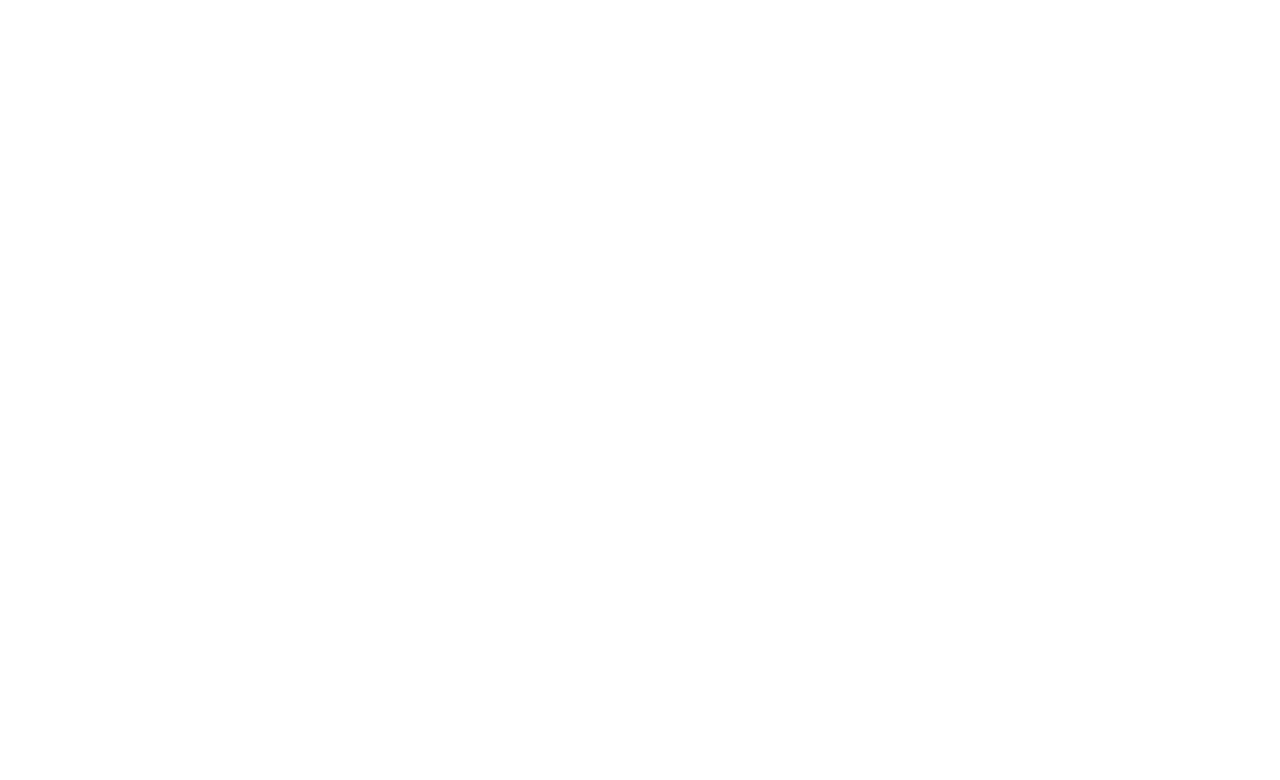
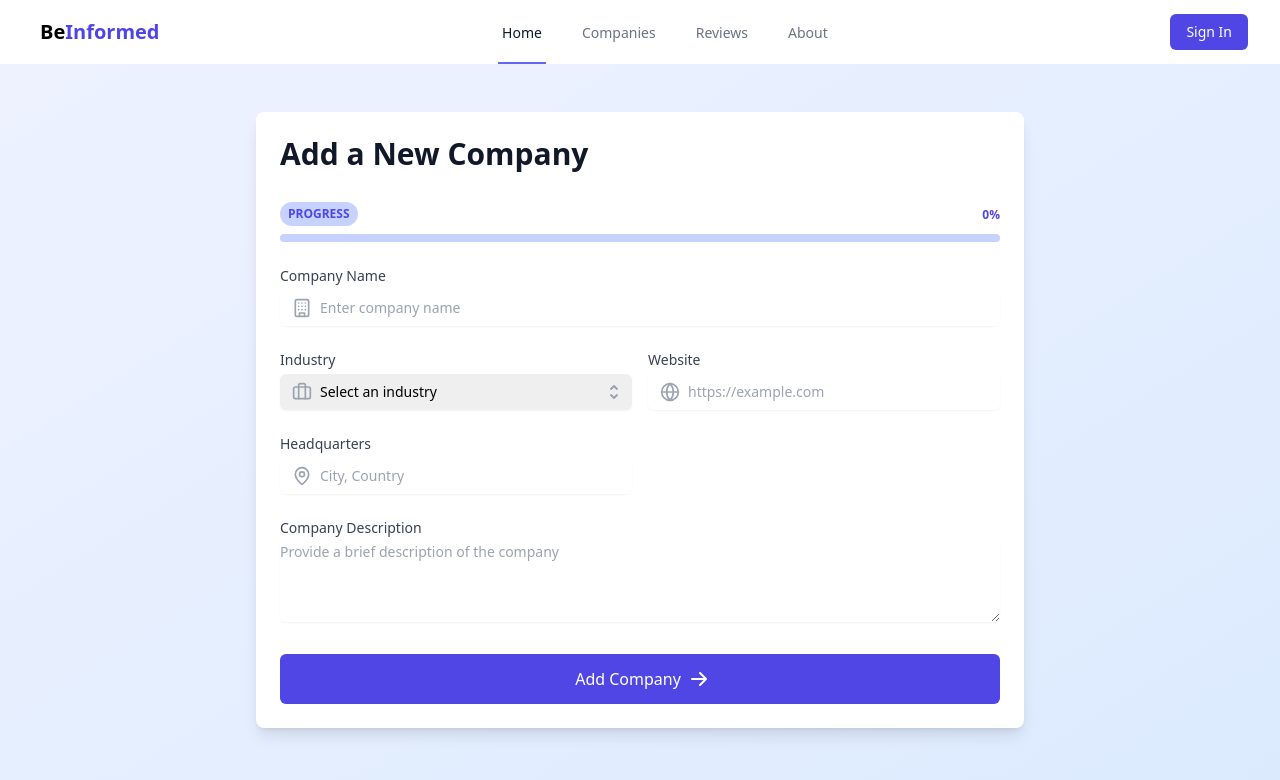
Before and after one commit to yaasir007/be-informed, a Nuxt app: page /companies/creation in a window 1280 px wide. Before the commit this address had no page. Shown: the top 780 px of the page. Built offline with nearby package versions, Linux system fonts and the light colour scheme.

Commit message:
creation of company

```diff
--- /dev/null
+++ b/pages/companies/creation.vue
@@ -0,0 +1,188 @@
+<script setup>
+import { ref, computed } from 'vue'
+import { BuildingIcon, BriefcaseIcon, GlobeIcon, MapPinIcon } from 'lucide-vue-next'
+import Navigation from '@/pages/navigation/index.vue';
+
+const companyForm = ref({
+  name: '',
+  industry: '',
+  website: '',
+  headquarters: '',
+  description: ''
+})
+
+const industries = [
+  'Technology', 'Finance', 'Healthcare', 'Education', 'Retail',
+  'Manufacturing', 'Entertainment', 'Food & Beverage', 'Transportation', 'Other'
+]
+
+const formProgress = computed(() => {
+  const totalFields = Object.keys(companyForm.value).length
+  const filledFields = Object.values(companyForm.value).filter(Boolean).length
+  return Math.round((filledFields / totalFields) * 100)
+})
+
+const submitForm = () => {
+  console.log('Submitting company:', companyForm.value)
+  alert('Company added successfully!')
+  companyForm.value = {
+    name: '',
+    industry: '',
+    website: '',
+    headquarters: '',
+    description: ''
+  }
+}
+</script>
+
+<template>
+  <Navigation />
+  <div class="min-h-screen bg-gradient-to-br from-indigo-50 to-blue-100 py-12 px-4 sm:px-6 lg:px-8">
+    <div class="max-w-3xl mx-auto">
+      <div class="bg-white shadow-lg rounded-lg overflow-hidden">
+        <div class="px-4 py-5 sm:p-6">
+          <h2 class="text-3xl font-extrabold text-gray-900 mb-6">Add a New Company</h2>
+          <div class="mb-6">
+            <div class="relative pt-1">
+              <div class="flex mb-2 items-center justify-between">
+                <div>
+                  <span class="text-xs font-semibold inline-block py-1 px-2 uppercase rounded-full text-indigo-600 bg-indigo-200">
+                    Progress
+                  </span>
+                </div>
+                <div class="text-right">
+                  <span class="text-xs font-semibold inline-block text-indigo-600">
+                    {{ formProgress }}%
+                  </span>
+                </div>
+              </div>
+              <div class="overflow-hidden h-2 mb-4 text-xs flex rounded bg-indigo-200">
+                <div :style="{ width: `${formProgress}%` }" class="shadow-none flex flex-col text-center whitespace-nowrap text-white justify-center bg-indigo-500 transition-all duration-300 ease-in-out"></div>
+              </div>
+            </div>
+          </div>
+          <form @submit.prevent="submitForm" class="space-y-8">
+            <div class="grid grid-cols-1 gap-y-6 gap-x-4 sm:grid-cols-2">
+              <div class="sm:col-span-2">
+                <label for="company-name" class="block text-sm font-medium text-gray-700">Company Name</label>
+                <div class="mt-1 relative rounded-md shadow-sm">
+                  <div class="absolute inset-y-0 left-0 pl-3 flex items-center pointer-events-none">
+                    <BuildingIcon class="h-5 w-5 text-gray-400" />
+                  </div>
+                  <input
+                    type="text"
+                    name="company-name"
+                    id="company-name"
+                    v-model="companyForm.name"
+                    required
+                    class="focus:ring-indigo-500 focus:border-indigo-500 block w-full pl-10 pr-3 py-2 sm:text-sm border-gray-300 rounded-md transition duration-150 ease-in-out"
+                    placeholder="Enter company name"
+                  >
+                </div>
+              </div>
+
+              <div>
+                <label for="industry" class="block text-sm font-medium text-gray-700">Industry</label>
+                <div class="mt-1 relative rounded-md shadow-sm">
+                  <div class="absolute inset-y-0 left-0 pl-3 flex items-center pointer-events-none">
+                    <BriefcaseIcon class="h-5 w-5 text-gray-400" />
+                  </div>
+                  <select
+                    id="industry"
+                    name="industry"
+                    v-model="companyForm.industry"
+                    required
+                    class="focus:ring-indigo-500 focus:border-indigo-500 block w-full pl-10 pr-10 py-2 sm:text-sm border-gray-300 rounded-md appearance-none transition duration-150 ease-in-out"
+                  >
+                    <option value="">Select an industry</option>
+                    <option v-for="industry in industries" :key="industry" :value="industry">
+                      {{ industry }}
+                    </option>
+                  </select>
+                  <div class="absolute inset-y-0 right-0 flex items-center px-2 pointer-events-none">
+                    <svg class="h-5 w-5 text-gray-400" viewBox="0 0 20 20" fill="currentColor" aria-hidden="true">
+                      <path fill-rule="evenodd" d="M10 3a1 1 0 01.707.293l3 3a1 1 0 01-1.414 1.414L10 5.414 7.707 7.707a1 1 0 01-1.414-1.414l3-3A1 1 0 0110 3zm-3.707 9.293a1 1 0 011.414 0L10 14.586l2.293-2.293a1 1 0 011.414 1.414l-3 3a1 1 0 01-1.414 0l-3-3a1 1 0 010-1.414z" clip-rule="evenodd" />
+                    </svg>
+                  </div>
+                </div>
+              </div>
+
+              <div>
+                <label for="website" class="block text-sm font-medium text-gray-700">Website</label>
+                <div class="mt-1 relative rounded-md shadow-sm">
+                  <div class="absolute inset-y-0 left-0 pl-3 flex items-center pointer-events-none">
+                    <GlobeIcon class="h-5 w-5 text-gray-400" />
+                  </div>
+                  <input
+                    type="url"
+                    name="website"
+                    id="website"
+                    v-model="companyForm.website"
+                    class="focus:ring-indigo-500 focus:border-indigo-500 block w-full pl-10 pr-3 py-2 sm:text-sm border-gray-300 rounded-md transition duration-150 ease-in-out"
+                    placeholder="https://example.com"
+                  >
+                </div>
+              </div>
+
+              <div>
+                <label for="headquarters" class="block text-sm font-medium text-gray-700">Headquarters</label>
+                <div class="mt-1 relative rounded-md shadow-sm">
+                  <div class="absolute inset-y-0 left-0 pl-3 flex items-center pointer-events-none">
+                    <MapPinIcon class="h-5 w-5 text-gray-400" />
+                  </div>
+                  <input
+                    type="text"
+                    name="headquarters"
+                    id="headquarters"
+                    v-model="companyForm.headquarters"
+                    class="focus:ring-indigo-500 focus:border-indigo-500 block w-full pl-10 pr-3 py-2 sm:text-sm border-gray-300 rounded-md transition duration-150 ease-in-out"
+                    placeholder="City, Country"
+                  >
+                </div>
+              </div>
+
+              <div class="sm:col-span-2">
+                <label for="description" class="block text-sm font-medium text-gray-700">Company Description</label>
+                <div class="mt-1">
+                  <textarea
+                    id="description"
+                    name="description"
+                    rows="4"
+                    v-model="companyForm.description"
+                    class="shadow-sm focus:ring-indigo-500 focus:border-indigo-500 block w-full sm:text-sm border-gray-300 rounded-md transition duration-150 ease-in-out"
+                    placeholder="Provide a brief description of the company"
+                  ></textarea>
+                </div>
+              </div>
+            </div>
+
+            <div>
+              <button
+                type="submit"
+                class="w-full inline-flex justify-center items-center px-6 py-3 border border-transparent text-base font-medium rounded-md text-white bg-indigo-600 hover:bg-indigo-700 focus:outline-none focus:ring-2 focus:ring-offset-2 focus:ring-indigo-500 transition duration-150 ease-in-out transform hover:scale-105"
+              >
+                <span>Add Company</span>
+                <svg class="ml-2 -mr-1 h-5 w-5" xmlns="http://www.w3.org/2000/svg" viewBox="0 0 20 20" fill="currentColor" aria-hidden="true">
+                  <path fill-rule="evenodd" d="M10.293 3.293a1 1 0 011.414 0l6 6a1 1 0 010 1.414l-6 6a1 1 0 01-1.414-1.414L14.586 11H3a1 1 0 110-2h11.586l-4.293-4.293a1 1 0 010-1.414z" clip-rule="evenodd" />
+                </svg>
+              </button>
+            </div>
+          </form>
+        </div>
+      </div>
+    </div>
+  </div>
+</template>
+
+<style scoped>
+/* Add any component-specific styles here if needed */
+.transition-all {
+  transition-property: all;
+  transition-timing-function: cubic-bezier(0.4, 0, 0.2, 1);
+  transition-duration: 150ms;
+}
+
+.hover\:scale-105:hover {
+  transform: scale(1.05);
+}
+</style>
```
